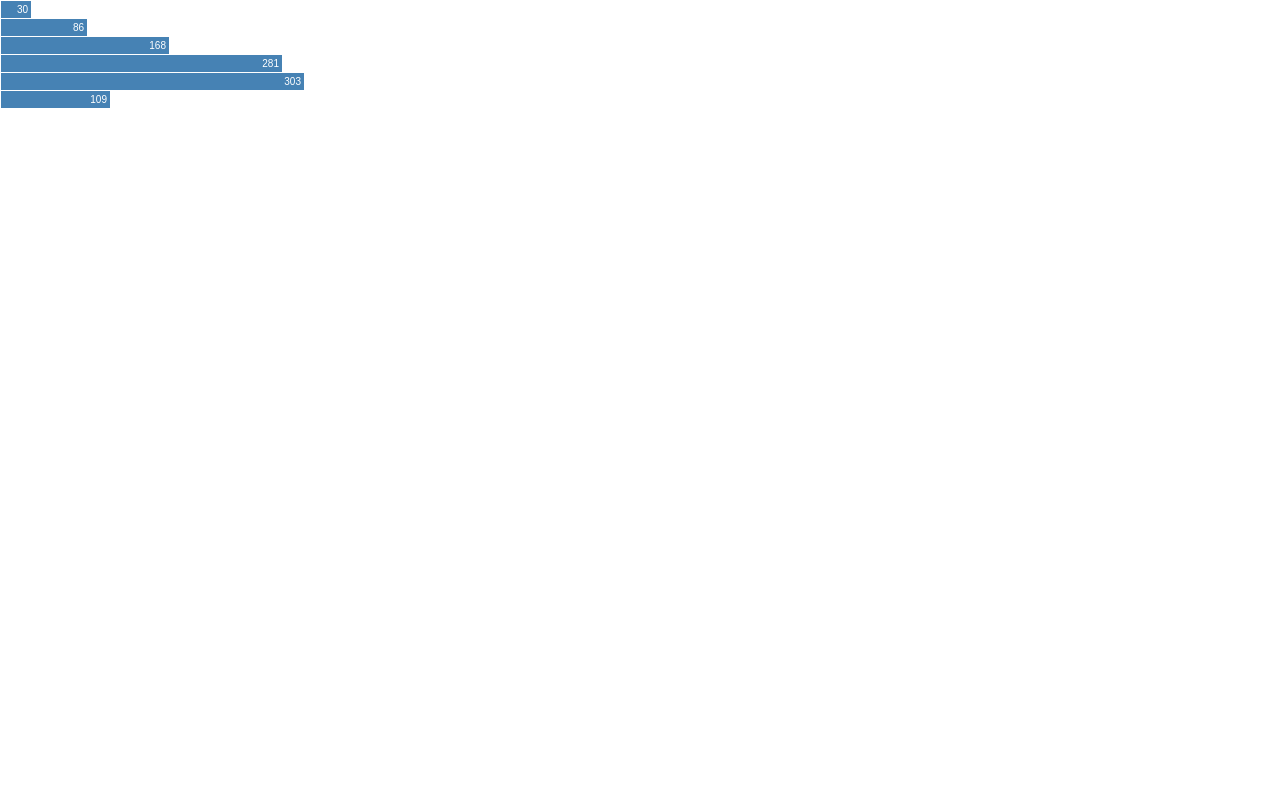
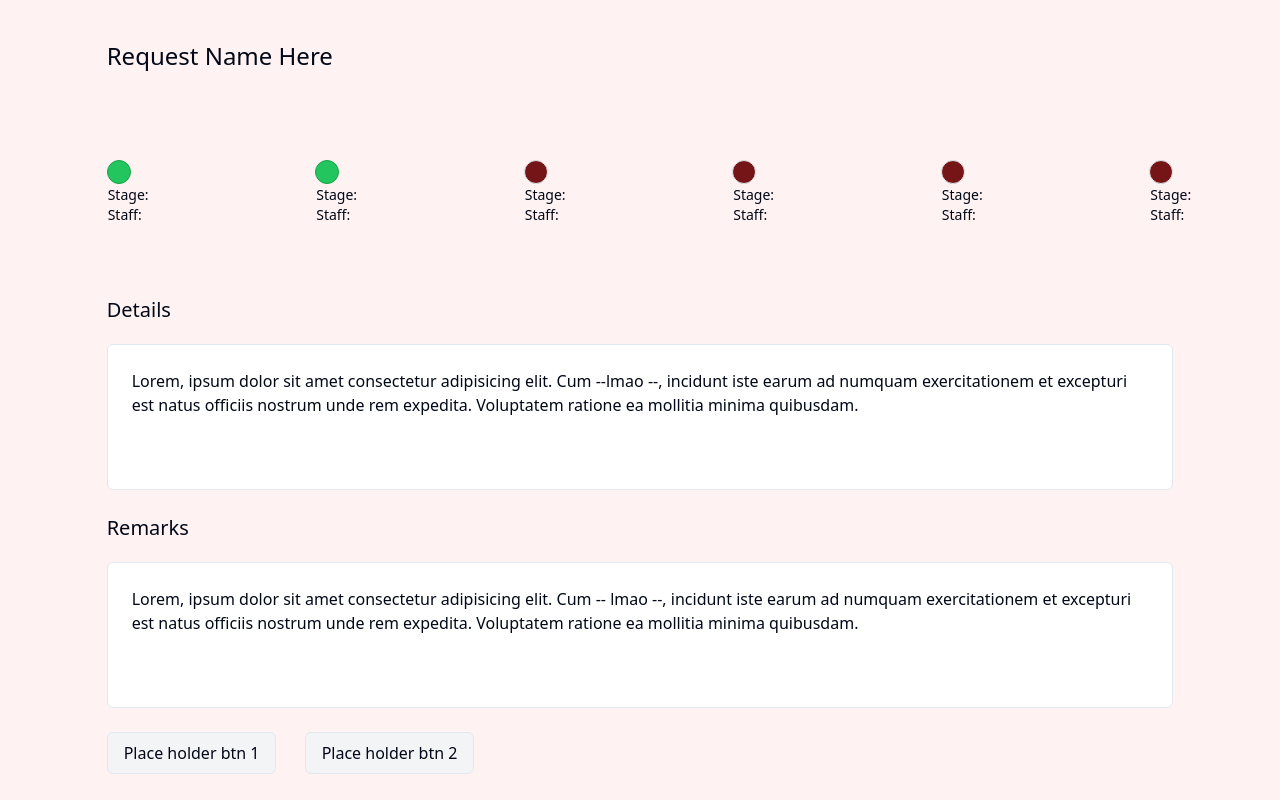
Before and after one commit to brymer-meneses/Subaybay, a SvelteKit app: page /dashboard/1 in a window 1280 px wide. Built offline with nearby package versions, Linux system fonts and the light colour scheme.

Commit message:
Nodes Test

```diff
--- a/src/routes/dashboard/[requestID]/+page.svelte
+++ b/src/routes/dashboard/[requestID]/+page.svelte
@@ -1,34 +1,96 @@
 <script lang="ts">
-  import { onMount } from "svelte";
-  import * as d3 from "d3";
-  var data = [30, 86, 168, 281, 303, 109];
-
-  let el;
-
-  onMount(() => {
-    d3.select(el)
-      .selectAll("div")
-      .data(data)
-      .enter()
-      .append("div")
-      .style("width", function (d) {
-        return d + "px";
-      })
-      .text(function (d) {
-        return d;
-      });
-  });
 </script>
 
-<div bind:this={el} class="chart"></div>
+<!--TODO turn these to components later -->
+<div class="bg-red-50">
+  <div class="h-dvh py-10 w-10/12 mx-auto space-y-6">
+    <div>
+      <h2 class="text-2xl">Request Name Here</h2>
+      <div class="h-[200px] flex items-center justify-between">
+        <!-- hover on the nodes to show details? like this maybe. Just a suggestion haha. You can delete these nodes (divs) if di gagamitin-->
+        <!-- Nodes -->
+        <div
+          class="relative rounded-full h-6 w-6 bg-green-500 border-green-600 border after:content-['Date'] after:translate-y-6 after:absolute after:bg-gray-600 after:text-white after:px-2 after:py-1 after:rounded-md after:hidden hover:after:block"
+        >
+          <span class="absolute top-6 text-sm">
+            Stage:<br />
+            Staff:
+          </span>
+        </div>
+        <div
+          class="relative rounded-full h-6 w-6 bg-green-500 border-green-600 border after:content-['Date'] after:translate-y-6 after:absolute after:bg-gray-600 after:text-white after:px-2 after:py-1 after:rounded-md after:hidden hover:after:block"
+        >
+          <span class="absolute top-6 text-sm">
+            Stage:<br />
+            Staff:
+          </span>
+        </div>
+        <div
+          class="relative rounded-full h-6 w-6 bg-maroon border after:content-['Date'] after:translate-y-6 after:absolute after:bg-gray-600 after:text-white after:px-2 after:py-1 after:rounded-md after:hidden hover:after:block"
+        >
+          <span class="absolute top-6 text-sm">
+            Stage:<br />
+            Staff:
+          </span>
+        </div>
+        <div
+          class="relative rounded-full h-6 w-6 bg-maroon border after:content-['Date'] after:translate-y-6 after:absolute after:bg-gray-600 after:text-white after:px-2 after:py-1 after:rounded-md after:hidden hover:after:block"
+        >
+          <span class="absolute top-6 text-sm">
+            Stage:<br />
+            Staff:
+          </span>
+        </div>
+        <div
+          class="relative rounded-full h-6 w-6 bg-maroon border after:content-['Date'] after:translate-y-6 after:absolute after:bg-gray-600 after:text-white after:px-2 after:py-1 after:rounded-md after:hidden hover:after:block"
+        >
+          <span class="absolute top-6 text-sm">
+            Stage:<br />
+            Staff:
+          </span>
+        </div>
+        <div
+          class="relative rounded-full h-6 w-6 bg-maroon border after:content-['Date'] after:translate-y-6 after:absolute after:bg-gray-600 after:text-white after:px-2 after:py-1 after:rounded-md after:hidden hover:after:block"
+        >
+          <span class="absolute top-6 text-sm">
+            Stage:<br />
+            Staff:
+          </span>
+        </div>
+      </div>
+    </div>
+    <div>
+      <h3 class="text-xl mb-5">Details</h3>
+      <div class="h-[146px] w-[650] border bg-white p-6 rounded-md">
+        <p>
+          Lorem, ipsum dolor sit amet consectetur adipisicing elit. Cum --lmao
+          --, incidunt iste earum ad numquam exercitationem et excepturi est
+          natus officiis nostrum unde rem expedita. Voluptatem ratione ea
+          mollitia minima quibusdam.
+        </p>
+      </div>
+    </div>
+    <div>
+      <h3 class="text-xl mb-5">Remarks</h3>
+      <div class="h-[146px] w-[650] border bg-white p-6 rounded-md">
+        <p>
+          Lorem, ipsum dolor sit amet consectetur adipisicing elit. Cum -- lmao
+          --, incidunt iste earum ad numquam exercitationem et excepturi est
+          natus officiis nostrum unde rem expedita. Voluptatem ratione ea
+          mollitia minima quibusdam.
+        </p>
+      </div>
+    </div>
+    <div>
+      <button class="border py-2 px-4 mr-6 rounded-md bg-gray-100"
+        >Place holder btn 1</button
+      >
+      <button class="border py-2 px-4 mr-6 rounded-md bg-gray-100"
+        >Place holder btn 2</button
+      >
+    </div>
+  </div>
+</div>
 
 <style>
-  .chart :global(div) {
-    font: 10px sans-serif;
-    background-color: steelblue;
-    text-align: right;
-    padding: 3px;
-    margin: 1px;
-    color: white;
-  }
 </style>
```
